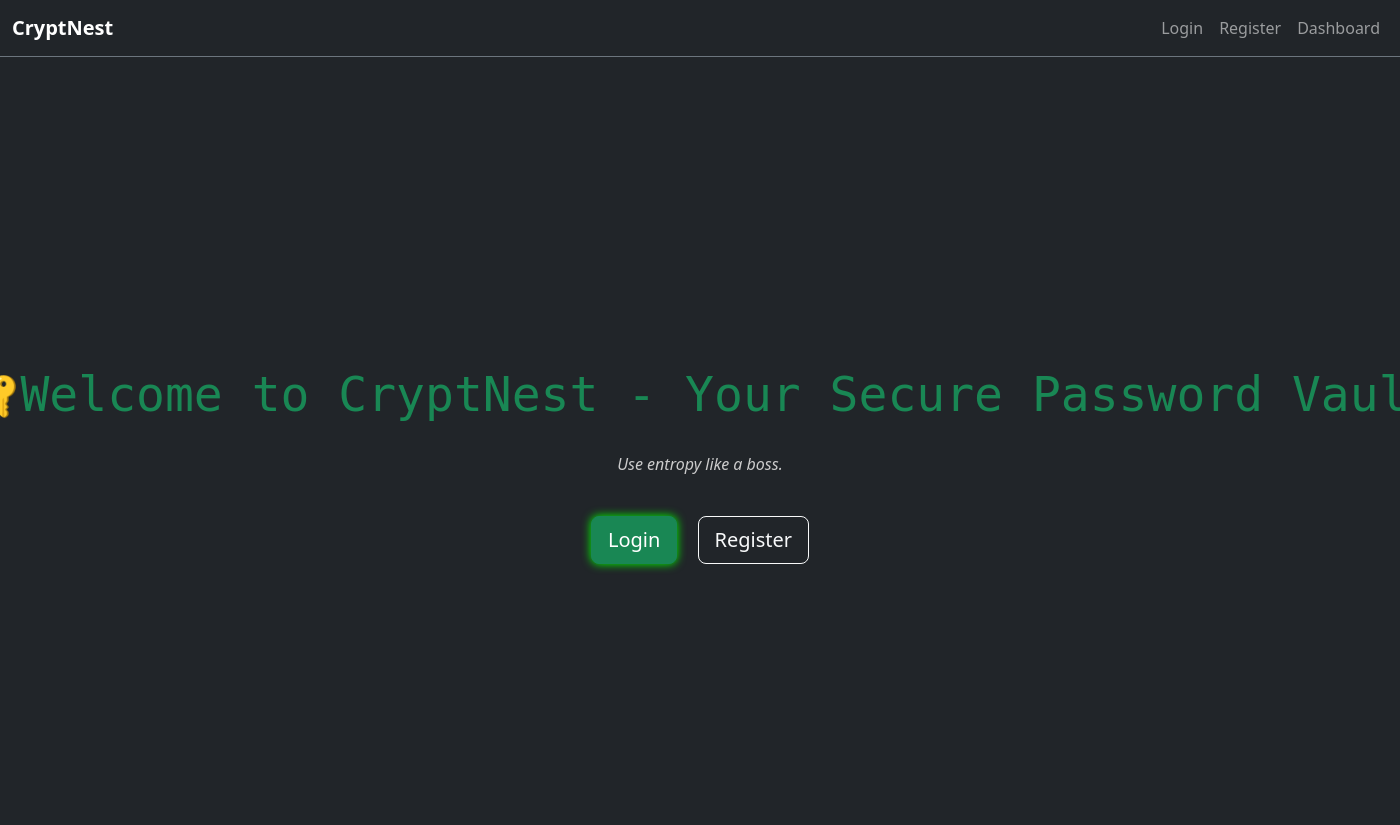
After one commit to madstercoder7/CryptNest, a Flask app: template templates/landing.html in a window 1400 px wide; the page is wider, and only the part inside the window is pictured. The commit adds this page. Run offline with Flask 3, Linux system fonts and the light colour scheme; the template is opened without the code that fills it, so the values that code supplies are empty; parts of the project's set-up code (start-up, migrations or seed data) failed here and were passed over.

Commit message:
Landing page added

```diff
--- a/app.py
+++ b/app.py
@@ -70,7 +70,7 @@ class CredentialForm(FlaskForm):
 
 @app.route('/')
 def home():
-    return redirect(url_for('login'))
+    return render_template("landing.html")
 
 @app.route('/register', methods=['GET', 'POST'])
 def register():
--- /dev/null
+++ b/templates/landing.html
@@ -0,0 +1,172 @@
+{% extends "layout.html" %}
+{% block content %}
+<style>
+    .hero {
+        min-height: 90vh;
+        display: flex;
+        align-items: center;
+        justify-content: center;
+        flex-direction: column;
+        text-align: center;
+    }
+
+    #typing-text {
+        font-family: monospace;
+        white-space: nowrap;
+        overflow: hidden;
+        border-right: 3px solid #00ff99;
+        animation: blink 0.7s infinite;
+    }
+
+    @keyframes blink {
+        0%, 100% { border-color: transparent; }
+        50% { border-color: #00ff99; }
+    }
+
+    .quote {
+        font-style: italic;
+        color: #ccc;
+        margin-top: 20px;
+    }
+
+    .btn-glow {
+        box-shadow: 0 0 10px #0f0;
+        transition: 0.3s;
+    }
+
+    .btn-glow:hover {
+        box-shadow: 0 0 20px #0f0;
+        transform: scale(1.05);
+    }
+</style>
+
+<div class="hero">
+    <h1 class="display-5 text-success" id="typing-text"></h1>
+    <p class="quote" id="quote"></p>
+    <div class="mt-4">
+        <a href="{{ url_for('login') }}" class="btn btn-success btn-lg btn-glow me-3">Login</a>
+        <a href="{{ url_for('register') }}" class="btn btn-outline-light btn-lg">Register</a>
+    </div>
+</div>
+
+<script>
+    const text = "🔐Welcome to CryptNest - Your Secure Password Vault";
+    let i = 0;
+    function typeWriter() {
+        if (i < text.length) {
+            document.getElementById("typing-text").innerHTML += text.charAt(i);
+            i++;
+            setTimeout(typeWriter, 50);
+        }
+    }
+    window.onload = typeWriter;
+
+    const quotes = [
+        "Passwords are like underwear: change them often.",
+        "Strong passwords make strong vaults.",
+        "Your pet's name is not a secure password.",
+        "Hackers love lazy passwords.",
+        "Your vault deserves better than 'password123'.",
+        "Secure today, safe tomorrow.",
+        "Guessable passwords are gifts to hackers.",
+        "Don’t make it easy—encrypt it.",
+        "123456 is not a strategy.",
+        "Passwords are secrets. Treat them like gold.",
+        "A good password keeps nightmares away.",
+        "Crack jokes, not passwords.",
+        "Vault up your secrets like a pro.",
+        "Password security is self-care.",
+        "Keep your secrets safer than your snacks.",
+        "Don't let your password be the weakest link.",
+        "Think like a hacker, password like a wizard.",
+        "If it’s easy to remember, it’s easy to hack.",
+        "Your ex’s birthday isn’t a fortress.",
+        "Hackers don’t sleep. Your password shouldn’t either.",
+        "Vaults before faults.",
+        "A strong password today keeps breaches away.",
+        "Guess what? Hackers already guessed it.",
+        "Long passwords = short problems.",
+        "Lock your data like you lock your phone.",
+        "Your vault. Your rules. Your armor.",
+        "Too short to be secure? Add more characters!",
+        "Privacy is priceless. So is a good password.",
+        "Cybersecurity is everyone’s job, starting with your password.",
+        "Passwords are like toothbrushes: don’t share them.",
+        "Your favorite band? Not hacker-proof.",
+        "The FBI called. They want better passwords.",
+        "Your vault’s safety is in your hands.",
+        "A lazy password today, a data breach tomorrow.",
+        "Weak passwords are hacker snacks.",
+        "Passwords should be strong and spicy 🌶️.",
+        "What’s your password? Just kidding—don’t tell me.",
+        "‘LetMeIn’ is not clever anymore.",
+        "A good vault starts with a good lock.",
+        "Keep calm and rotate your passwords.",
+        "Don't be the reason for your own breach.",
+        "Fortify your digital castle with strong keys.",
+        "Even your dog can guess that password.",
+        "Hackers are clever—your passwords should be cleverer.",
+        "Cyber hygiene is the new daily routine.",
+        "Protect like a ninja, type like a wizard.",
+        "‘qwerty’ is a trap.",
+        "Trust no one. Encrypt everything.",
+        "CryptNest: Where your secrets take shelter.",
+        "In passwords we trust.",
+        "Fort Knox didn’t use ‘123456’—neither should you.",
+        "What if hackers knew your favorite movie?",
+        "If your password was a joke, the punchline is data theft.",
+        "Passwords aren't forever. Update them.",
+        "Your secrets deserve armor, not sticky notes.",
+        "Encrypt it or regret it.",
+        "‘password’ is not a password.",
+        "Hack the habit, not your account.",
+        "Keep it locked. Keep it secret.",
+        "Cyber ninjas use strong passwords.",
+        "Make your passwords unpredictable—like plot twists.",
+        "Your account deserves better than ‘iloveyou’.",
+        "Your data is delicious—don’t let hackers feast.",
+        "Choose complexity. Embrace security.",
+        "Passwords: because ‘open sesame’ won’t cut it.",
+        "No more sticky notes—use CryptNest.",
+        "Simple passwords are simply bad.",
+        "Password fatigue? Let CryptNest handle it.",
+        "Your vault is smarter with stronger passwords.",
+        "Don’t type your secrets in plaintext.",
+        "Think password like a passphrase.",
+        "A cracked password is a cracked identity.",
+        "Your data deserves top-tier protection.",
+        "Hackers dream of weak passwords.",
+        "Say goodbye to weak links.",
+        "The dark web loves bad passwords.",
+        "Don't be the 1 in a billion... breached.",
+        "You can’t spell ‘protection’ without a strong password.",
+        "Vaults don’t lie. But weak passwords do.",
+        "Strength isn’t in numbers—it’s in characters.",
+        "Your credentials are VIP. Treat them as such.",
+        "Security isn’t paranoia. It’s power.",
+        "Passwords first. Everything else second.",
+        "Treat passwords like tattoos—unique and permanent (almost).",
+        "The best passwords are the ones only *you* know.",
+        "Even your keyboard is tired of '123456'.",
+        "Digital locks need digital muscles.",
+        "Never underestimate a strong passphrase.",
+        "Your vault is a digital dragon hoard. Guard it.",
+        "Security isn't magic—it’s good password habits.",
+        "Be unpredictable. Be secure.",
+        "Your vault isn’t a diary. Lock it well.",
+        "Passwords: Your last defense, your best friend.",
+        "A weak password opens every wrong door.",
+        "Behind every breach is a bad password.",
+        "CryptNest: Because you're smarter than 'admin'.",
+        "Use entropy like a boss.",
+        "Let your password be complex. Life's already simple.",
+        "Complex is cool. Especially in passwords.",
+        "Passwords are peace of mind in disguise.",
+        "One strong password = infinite peace.",
+        "Good vaults make good neighbors.",
+        "CryptNest: Built for paranoia, loved for peace."
+];
+
+    document.getElementById("quote").innerText = quotes[Math.floor(Math.random() * quotes.length)];
+</script>
+{% endblock %}
--- a/templates/layout.html
+++ b/templates/layout.html
@@ -7,6 +7,27 @@
     <link href="https://cdn.jsdelivr.net/npm/bootstrap@5.3.3/dist/css/bootstrap.min.css" rel="stylesheet">
 </head>
 <body class="bg-dark text-light">
+    <nav class="navbar navbar-expand-lg navbar-dark bg-dark border-bottom border-secondary">
+        <div class="container-fluid">
+            <a href="#" class="navbar-brand fw-bold">CryptNest</a>
+            <button class="navbar-toggler" type="button" data-bs-toggle="collapse" data-bs-target="#navbarNav=">
+                <span class="navbar-toggle-icon"></span>
+            </button>
+            <div class="collapse navbar-collapse" id="navbarNav">
+                <ul class="navbar-nav ms-auto">
+                    <li class="nav-item">
+                        <a href="{{ url_for('login') }}" class="nav-link">Login</a>
+                    </li>
+                    <li class="nav-item">
+                        <a href="{{ url_for('register') }}" class="nav-link">Register</a>
+                    </li>
+                    <li class="nav-item">
+                        <a href="{{ url_for('dashboard') }}" class="nav-link">Dashboard</a>
+                    </li>
+                </ul>
+            </div>
+        </div>
+    </nav>
     <div id="toast-container" class="position-fixed top-0 end-0 p-3" style="z-index: 9999;">
         {% with messages = get_flashed_messages(with_categories=true) %}
             {% for category, message in messages %}
@@ -21,6 +42,7 @@
             {% endfor %}
         {% endwith %}
     </div>
+
 
     <div class="container mt-5">
         {% block content %}{% endblock %}
```
Also changed, not shown: 1 other file.
